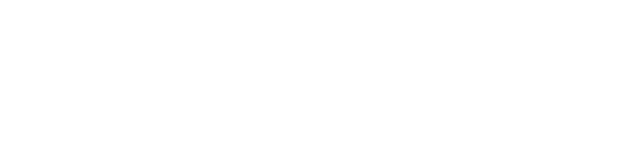
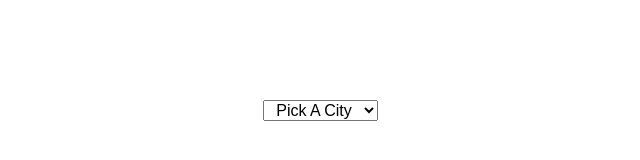
Before and after one commit to kcarpenterx3/3-world-clock, a plain HTML site: page index.html in a window 1280 px wide. Shown: the whole page, without its empty margins (320-960 px from the left). Drawn offline with nearby package versions, Linux system fonts and the light colour scheme.

Commit message:
Consolidated into one file.

```diff
--- a/index.html
+++ b/index.html
@@ -1,14 +1,36 @@
 <!DOCTYPE html>
 <html lang="en">
+
 <head>
     <meta charset="UTF-8">
     <meta http-equiv="X-UA-Compatible" content="IE=edge">
     <meta name="viewport" content="width=device-width, initial-scale=1.0">
     <title>3 World Clock</title>
-        <script src="https://cdnjs.cloudflare.com/ajax/libs/moment.js/2.29.4/moment.min.js"></script>
-        <script src="https://cdnjs.cloudflare.com/ajax/libs/moment-timezone/0.5.37/moment-timezone-with-data-1970-2030.min.js"></script>
+    <script src="https://cdnjs.cloudflare.com/ajax/libs/moment.js/2.29.4/moment.min.js"></script>
+    <script
+        src="https://cdnjs.cloudflare.com/ajax/libs/moment-timezone/0.5.37/moment-timezone-with-data-1970-2030.min.js"></script>
+
+    <style>
+    #cities {
+    text-align: center;
+    margin-top: 50px;
+    font-size: 16px;
+    }
+    </style>
 </head>
+
 <body>
+    <div id="cities">
+        <select name="" id="cities">
+            <option value="">Pick A City</option>
+            <option value="Asia/Seoul">Seoul 🇰🇷</option>
+            <option value="Europe/London">London 🇬🇧</option>
+            <option value="America/New_York">New York 🇺🇸</option>
+        </select>
+    </div>
+</body>
+<script>
 
-</body>
+</script>
+
 </html>
```
Also changed, not shown: src/app.js (deleted), src/style.css (deleted).
